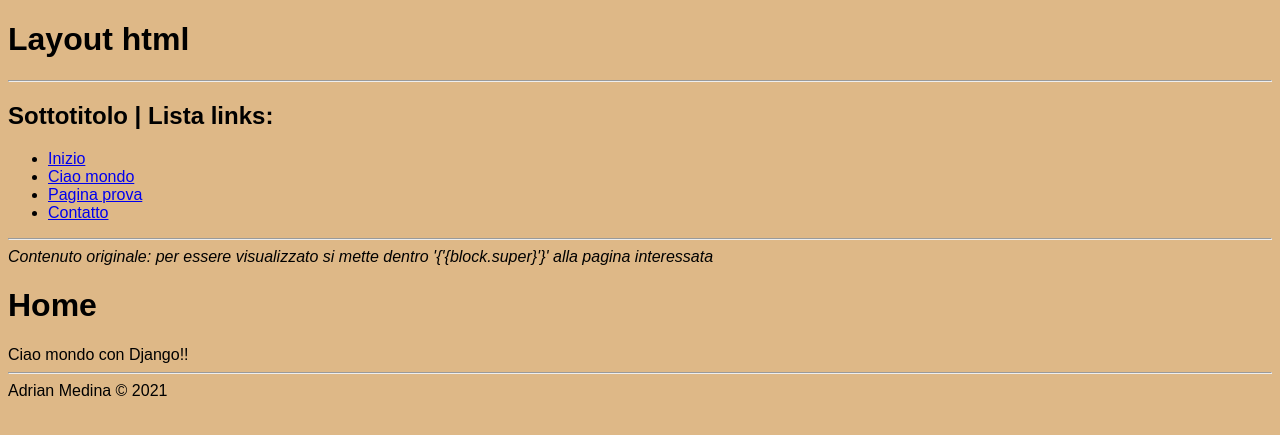
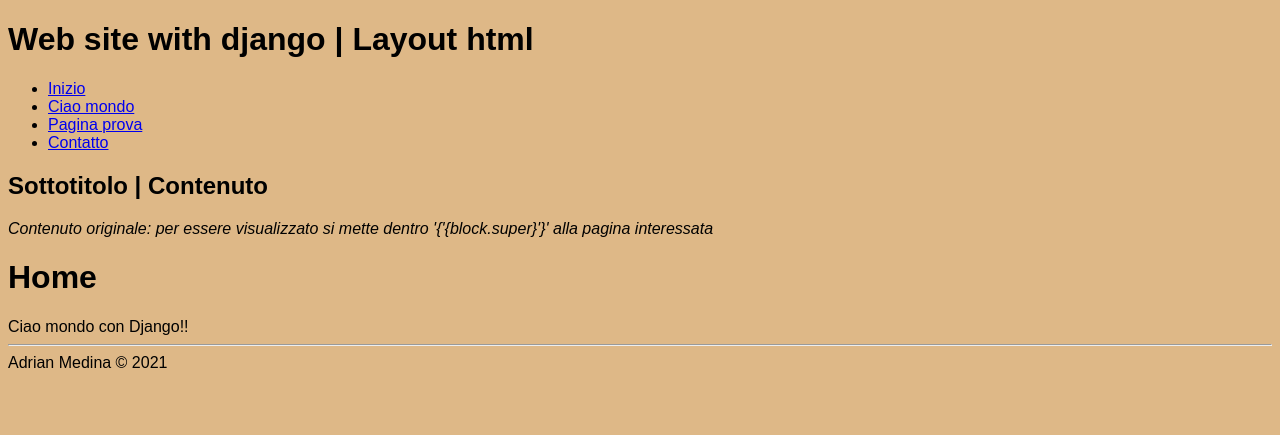
Before and after one commit to amedina14/master-python, a Django app: page /ciao-mondo/ in a window 1280 px wide. Shown: the top 435 px of the page. Run offline with Django 3.2, Linux system fonts and the light colour scheme.

Commit message:
stutturando meglio l'html del layout

```diff
--- a/22-Django-beginnings/imparandoDjango/myapp/templates/layout.html
+++ b/22-Django-beginnings/imparandoDjango/myapp/templates/layout.html
@@ -13,18 +13,27 @@
 </head>
 
 <body>
-    <h1>Layout html</h1>
-    <hr/>
-    <h2>Sottotitolo | Lista links:</h2>
+
+    <!-- Header della pagina -->
+    <header>
+        <div id="logo">
+            <!-- logo django -->
+
+            <h1>Web site with django | Layout html</h1>
+        </div>
+    </header>
+
+    <nav>
         <ul>
             <li><a href="/inizio">Inizio</a></li>
             <li><a href="/ciao-mondo">Ciao mondo</a></li>
             <li><a href="/pagina-prova">Pagina prova</a></li>
             <li><a href="/contatto-pag">Contatto</a></li>
         </ul>
-    <hr />
+    </nav>
 
     <div id="content">
+        <h2 class="title">Sottotitolo | Contenuto </h2>
         {% block content %}
         <em>Contenuto originale: per essere visualizzato si mette dentro '{'{block.super}'}' alla pagina interessata</em>
         {% endblock %}
```
Lines whose indentation alone changed are shown as unchanged.
